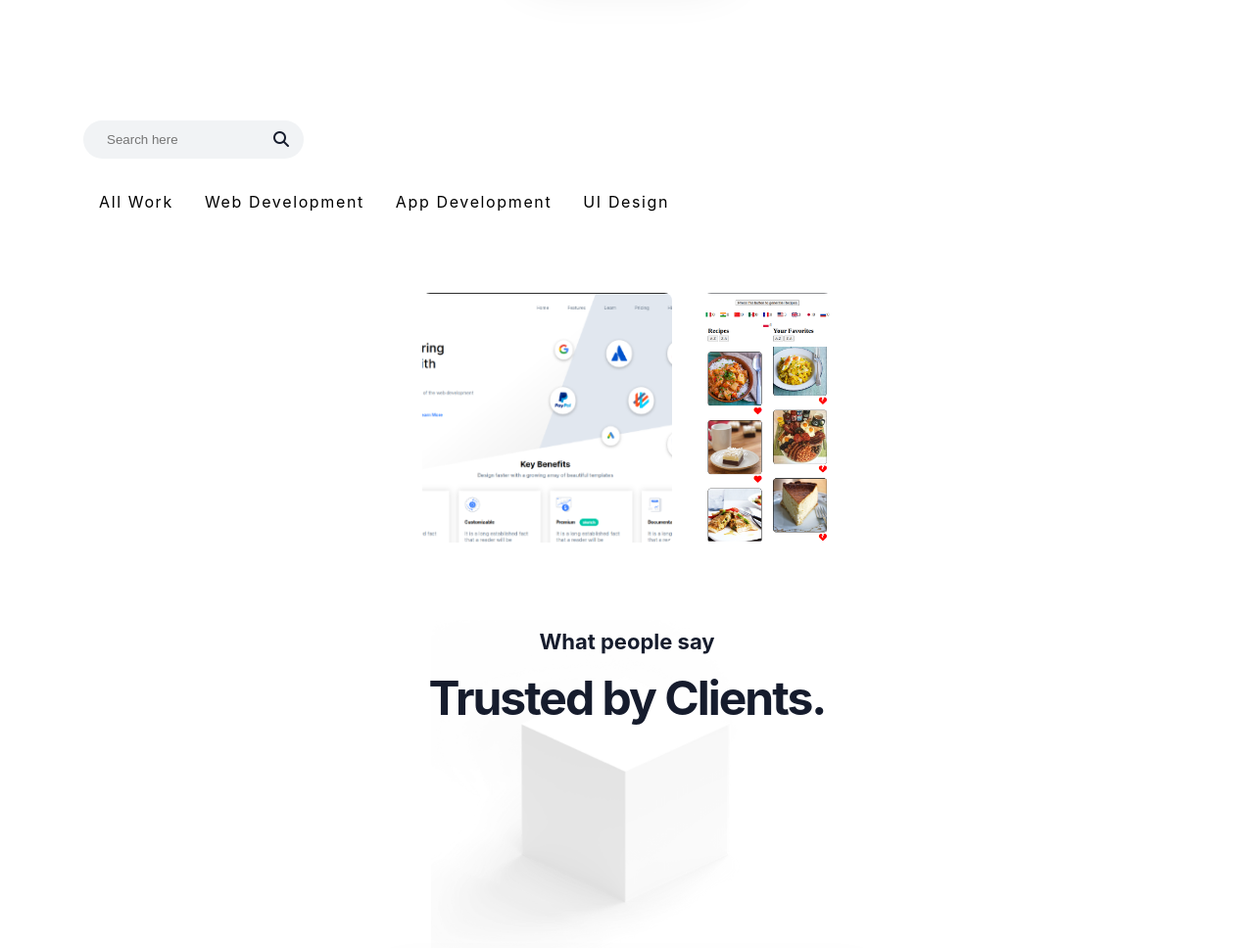
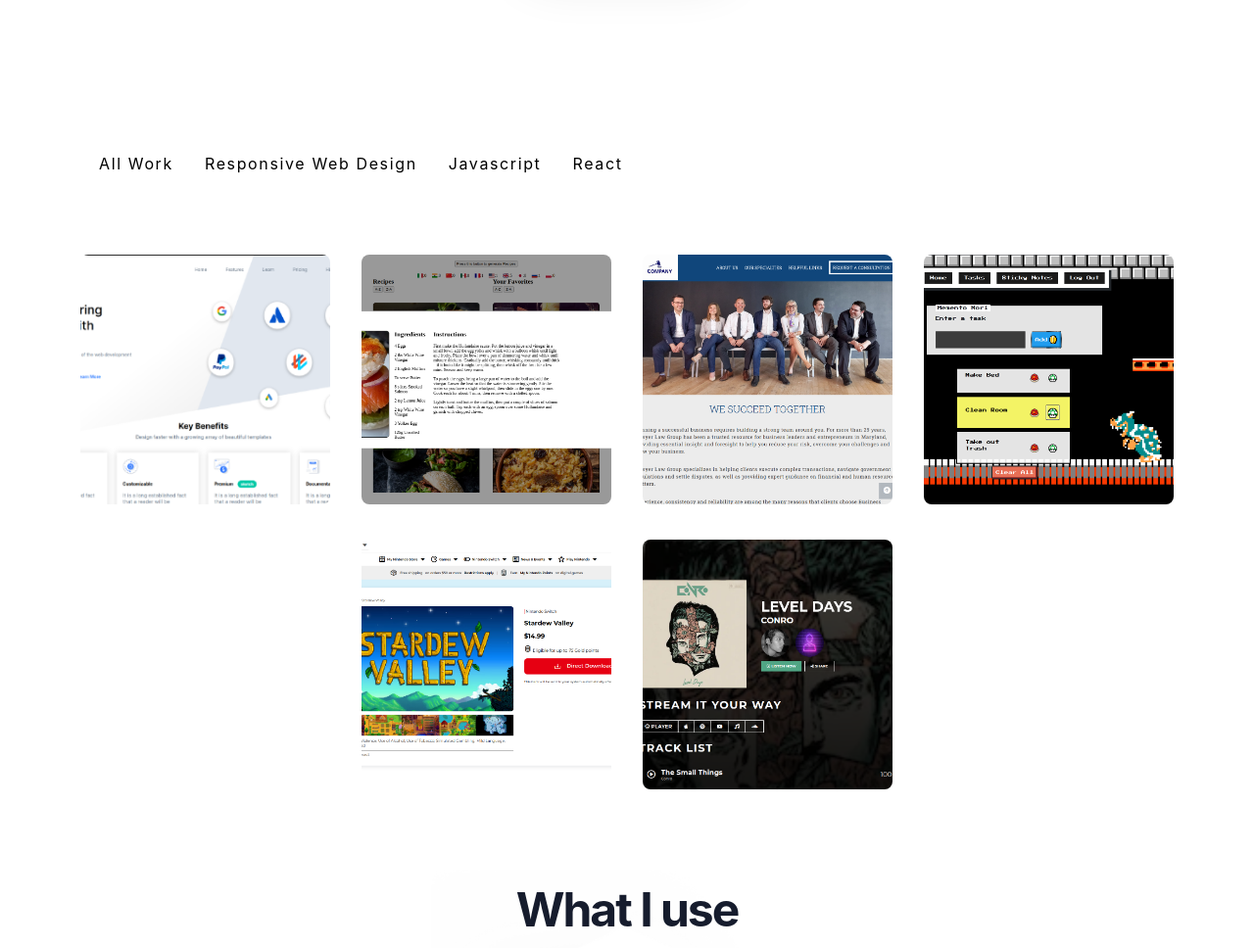
Before and after one commit to jpmllr89/portfolio, a plain HTML site: page index.html in a window 1280 px wide. Shown: the part 560-1528 px from the top of the page at 98% size. Drawn offline with Linux system fonts and the light colour scheme.

Commit message:
add pictures

```diff
--- a/index.html
+++ b/index.html
@@ -34,9 +34,9 @@
       <div class="container">
         <div class="hero-text">
           <i class="fa fa-code"></i>
-          <h2 class="header-lg">Code. Eat. Sleep.</h2>
-          <p class="sub-header">I create meaningful solutions for your brands and products.
-            <br> Give your Customers an experience they will not forget.
+          <h2 class="header-lg">Structure, Tackle, Refine</h2>
+          <p class="sub-header">I am a beginner coder dedicated to creating meaningful solutions that will elevate your business to the next level.
+            <br>
           </p>
           <a href="" class="btn btn-primary round-pill" data-open="contact">LET'S TALK NOW</a>
         </div>
@@ -45,15 +45,15 @@
 
     <section class="portfolio">
       <div class="nav-search container">
-        <label for="search">
+        <!-- <label for="search">
           <input autocomplete="off" id="search" class="search-input" type="text" placeholder="Search here">
           <i class="fas fa-search"></i>
-        </label>
+        </label> -->
         <ul class="nav-filter ul-no-bullets">
           <li data-filter="all" class="filter-link">All Work</li>
-          <li data-filter="web" class="filter-link">Web Development</li>
-          <li data-filter="app" class="filter-link">App Development</li>
-          <li data-filter="ui" class="filter-link">UI Design</li>
+          <li data-filter="Responsive CSS" class="filter-link">Responsive Web Design</li>
+          <li data-filter="Javascript" class="filter-link">Javascript</li>
+          <li data-filter="React" class="filter-link">React</li>
         </ul>
       </div>
       <div class="portfolio-panel">
@@ -63,15 +63,28 @@
 
     <section class="testimonial">
       <div class="testimonial-title">
-        <div>What people say</div>
-        <h2 class="header-md">Trusted by Clients.</h2>
+        <!-- <div>What people say</div> -->
+        <h2 class="header-md">What I use</h2>
       </div>
 
       <div class="testimonial-img-wrapper">
         <img src="assets/img/cube.png" alt="cube">
       </div>
 
-      <div class="testimonial-carousel">
+      <div class="marquee">
+            <ul class="marquee-content">
+              <li><i class="fa-brands fa-square-js"></i></li>
+              <li><i class="fa-brands fa-html5"></i></li>
+              <li><i class="fa-brands fa-css3-alt"></i></li>
+              <li><i class="fa-brands fa-react"></i></li>
+              <li><i class="fa-brands fa-dev"></i></li>
+              <li><i class="fa-brands fa-aws"></i></li>
+              <li><i class="fa-brands fa-github"></i></li>
+              <li><i class="fa-brands fa-codepen"></i></li>
+            </ul>
+        </div>
+
+      <!-- <div class="testimonial-carousel">
 
         <div class="testimonial-carousel-item">
           <p>#1 Folio Designer is a clean and Lorem ipsum dolor sit, amet consectetur adipisicing elit. Facilis alias eaque beatae ipsum accusantium. Et suscipit ratione nihil est,</p>
@@ -111,6 +124,7 @@
             </div>
           </div>
         </div>
+
       </div>
 
 
@@ -121,7 +135,7 @@
         <button>
           <i class="fas fa-arrow-right"></i>
         </button>
-      </div>
+      </div> -->
     </section>
 
 
@@ -135,7 +149,7 @@
         </header>
         <div class="modal-body">
           <div class="img-wrapper">
-            <img src="assets/img/img1.jpg" alt="">
+            <img src="assets/img/me.png" alt="">
           </div>
           <div class="text-body">
             <h2>Jesse Miller</h2>
@@ -148,18 +162,6 @@
               <a href="mailto:jpmllr89@gmail.com">jpmllr89@gmail.com</a>
             </div>
           </div>
-        </div>
-        <div class="marquee">
-            <ul class="marquee-content">
-              <li><i class="fa-brands fa-square-js"></i></li>
-              <li><i class="fa-brands fa-html5"></i></li>
-              <li><i class="fa-brands fa-css3-alt"></i></li>
-              <li><i class="fa-brands fa-react"></i></li>
-              <li><i class="fa-brands fa-dev"></i></li>
-              <li><i class="fa-brands fa-aws"></i></li>
-              <li><i class="fa-brands fa-github"></i></li>
-              <li><i class="fa-brands fa-codepen"></i></li>
-            </ul>
         </div>
       </div>
     </div>
--- a/js/data.js
+++ b/js/data.js
@@ -24,7 +24,7 @@ const data = {
       attributes: [
         {
           name: "data-item",
-          value: "web"
+          value: "Responsive CSS"
         },
         {
           name: "data-open",
@@ -33,13 +33,13 @@ const data = {
       ]
     },
     {
-      picture: './assets/img/recipe_api.png',
+      picture: './assets/img/recipes_api.png',
       title:'Recipe Collection API',
       caption:'Recipe API',
       attributes: [
         {
           name: "data-item",
-          value: "web"
+          value: "Javascript"
         },
         {
           name: "data-open",
@@ -47,66 +47,66 @@ const data = {
         }
       ]
     },
-    // {
-    //   picture:'./assets/img/portfolio-3.jpg',
-    //   title:'Web Development',
-    //   caption:'Shopping website',
-    //   attributes: [
-    //     {
-    //       name: "data-item",
-    //       value: "web"
-    //     },
-    //     {
-    //       name: "data-open",
-    //       value: "modal3"
-    //     }
-    //   ]
-    // },
-    // {
-    //   picture:'./assets/img/portfolio-7.jpg',
-    //   title:'Web Development',
-    //   caption:'Skate Website',
-    //   attributes: [
-    //     {
-    //       name: "data-item",
-    //       value: "web"
-    //     },
-    //     {
-    //       name: "data-open",
-    //       value: "modal4"
-    //     }
-    //   ]
-    // },
-    // {
-    //   picture:'./assets/img/portfolio-5.jpg',
-    //   title:'App Development',
-    //   caption:'Dating App',
-    //   attributes: [
-    //     {
-    //       name: "data-item",
-    //       value: "app"
-    //     },
-    //     {
-    //       name: "data-open",
-    //       value: "modal5"
-    //     }
-    //   ]
-    // },
-    // {
-    //   picture:'./assets/img/portfolio-6.jpg',
-    //   title:'App Development',
-    //   caption:'Gaming App',
-    //   attributes: [
-    //     {
-    //       name: "data-item",
-    //       value: "app"
-    //     },
-    //     {
-    //       name: "data-open",
-    //       value: "modal6"
-    //     }
-    //   ]
-    // },
+    {
+      picture:'./assets/img/lawfirm.png',
+      title:'Lawfirm Business',
+      caption:'Lawfirm Landing Page',
+      attributes: [
+        {
+          name: "data-item",
+          value: "Responsive CSS"
+        },
+        {
+          name: "data-open",
+          value: "modal3"
+        }
+      ]
+    },
+    {
+      picture:'./assets/img/taskApp.png',
+      title:'Super Retro Production',
+      caption:'Productivity App',
+      attributes: [
+        {
+          name: "data-item",
+          value: "React"
+        },
+        {
+          name: "data-open",
+          value: "modal4"
+        }
+      ]
+    },
+    {
+      picture:'./assets/img/youtube.png',
+      title:'Nintendo.com Clone',
+      caption:'A clone from Nintendo\'s website',
+      attributes: [
+        {
+          name: "data-item",
+          value: "Responsive CSS"
+        },
+        {
+          name: "data-open",
+          value: "modal5"
+        }
+      ]
+    },
+    {
+      picture:'./assets/img/monstercat.png',
+      title:'Monstercat Music Player',
+      caption:'Responsive Website',
+      attributes: [
+        {
+          name: "data-item",
+          value: "Responsive CSS"
+        },
+        {
+          name: "data-open",
+          value: "modal6"
+        }
+      ]
+    },
     // {
     //   picture:'./assets/img/portfolio-7.jpg',
     //   title:'UI Design',
@@ -146,7 +146,7 @@ const data = {
       img: "./assets/img/saas.png",
       strongParagraph: "Mock Software as a Service Website",
       firstParagraph: "This is a mock website for a SaaS company. It is a responsive website that is built with HTML, CSS, and JavaScript. It is a single page website that has a smooth scroll effect",
-      link: "https://www.saas-sandy.vercel.app"
+      link: "https://saas-8b9b.vercel.app/"
     },
     {
       id: "modal2",
@@ -156,38 +156,38 @@ const data = {
       firstParagraph: "This is a recipe collection app that uses an API to fetch recipes. It is a single page, responsive website that is built with HTML, CSS, and JavaScript and has a smooth scrolling effect.",
       link: "https://what-to-eat-api-v2-43z8.vercel.app/"
     },
-    // {
-    //   id: "modal3",
-    //   h3: "Web Development",
-    //   img: "./assets/img/portfolio-3.jpg",
-    //   strongParagraph: "My first Awesome Website",
-    //   firstParagraph: "Lorem ipsum dolor sit amet, consectetur adipisicing elit. Enim corrupti repellendus sunt minus, ipsam cumque perspiciatis. Obcaecati, sit eligendi illo ipsa exercitationem modi cumque repellendus eos aliquam magni reiciendis nam?",
-    //   secondParagraph: "Lorem ipsum dolor sit amet, consectetur adipisicing elit. Enim corrupti repellendus sunt minus, ipsam cumque perspiciatis. Obcaecati, sit eligendi illo ipsa exercitationem modi cumque repellendus eos aliquam magni reiciendis nam?"
-    // },
-    // {
-    //   id: "modal4",
-    //   h3: "Web Development",
-    //   img: "./assets/img/portfolio-7.jpg",
-    //   strongParagraph: "My first Awesome Website",
-    //   firstParagraph: "Lorem ipsum dolor sit amet, consectetur adipisicing elit. Enim corrupti repellendus sunt minus, ipsam cumque perspiciatis. Obcaecati, sit eligendi illo ipsa exercitationem modi cumque repellendus eos aliquam magni reiciendis nam?",
-    //   secondParagraph: "Lorem ipsum dolor sit amet, consectetur adipisicing elit. Enim corrupti repellendus sunt minus, ipsam cumque perspiciatis. Obcaecati, sit eligendi illo ipsa exercitationem modi cumque repellendus eos aliquam magni reiciendis nam?"
-    // },
-    // {
-    //   id: "modal5",
-    //   h3: "App Development",
-    //   img: "./assets/img/portfolio-5.jpg",
-    //   strongParagraph: "My first Awesome Website",
-    //   firstParagraph: "Lorem ipsum dolor sit amet, consectetur adipisicing elit. Enim corrupti repellendus sunt minus, ipsam cumque perspiciatis. Obcaecati, sit eligendi illo ipsa exercitationem modi cumque repellendus eos aliquam magni reiciendis nam?",
-    //   secondParagraph: "Lorem ipsum dolor sit amet, consectetur adipisicing elit. Enim corrupti repellendus sunt minus, ipsam cumque perspiciatis. Obcaecati, sit eligendi illo ipsa exercitationem modi cumque repellendus eos aliquam magni reiciendis nam?"
-    // },
-    // {
-    //   id: "modal6",
-    //   h3: "App Development",
-    //   img: "./assets/img/portfolio-6.jpg",
-    //   strongParagraph: "My first Awesome Website",
-    //   firstParagraph: "Lorem ipsum dolor sit amet, consectetur adipisicing elit. Enim corrupti repellendus sunt minus, ipsam cumque perspiciatis. Obcaecati, sit eligendi illo ipsa exercitationem modi cumque repellendus eos aliquam magni reiciendis nam?",
-    //   secondParagraph: "Lorem ipsum dolor sit amet, consectetur adipisicing elit. Enim corrupti repellendus sunt minus, ipsam cumque perspiciatis. Obcaecati, sit eligendi illo ipsa exercitationem modi cumque repellendus eos aliquam magni reiciendis nam?"
-    // },
+    {
+      id: "modal3",
+      h3: "Small Lawfirm",
+      img: "./assets/img/lawfirm.png",
+      strongParagraph: "Law Firm Small business landing page",
+      firstParagraph: "Lorem ipsum dolor sit amet, consectetur adipisicing elit. Enim corrupti repellendus sunt minus, ipsam cumque perspiciatis. Obcaecati, sit eligendi illo ipsa exercitationem modi cumque repellendus eos aliquam magni reiciendis nam?",
+      link: "https://mock-lawfirm.vercel.app/"
+    },
+    {
+      id: "modal4",
+      h3: "Productivity App",
+      img: "./assets/img/taskApp.png",
+      strongParagraph: "Super Retro Production",
+      firstParagraph: "This is a productivity app that utilizes the React framework. It is a single page, responsive website that is built with HTML, CSS, and Javascript.  This page also won the Devslopes Hackathon.",
+      link: "https://prod-app-hackathon.vercel.app/"
+    },
+    {
+      id: "modal5",
+      h3: "Nintendo Clone",
+      img: "./assets/img/youtube.png",
+      strongParagraph: "Nintendo Clone Website",
+      firstParagraph: "This is a clone of Nintendo's website. It is a single page that is built with HTML and CSS.",
+      link: "https://mock-nintendo.vercel.app/"
+    },
+    {
+      id: "modal6",
+      h3: "Monstercat Clone",
+      img: "./assets/img/monstercat.jpg",
+      strongParagraph: "Monstercat Website Clone",
+      firstParagraph: "This is a clone of Monstercat's website. It is a single page that is built with HTML and CSS.",
+      link: ""
+    },
     // {
     //   id: "modal7",
     //   h3: "UI Development",
@@ -204,8 +204,58 @@ const data = {
     //   firstParagraph: "Lorem ipsum dolor sit amet, consectetur adipisicing elit. Enim corrupti repellendus sunt minus, ipsam cumque perspiciatis. Obcaecati, sit eligendi illo ipsa exercitationem modi cumque repellendus eos aliquam magni reiciendis nam?",
     //   secondParagraph: "Lorem ipsum dolor sit amet, consectetur adipisicing elit. Enim corrupti repellendus sunt minus, ipsam cumque perspiciatis. Obcaecati, sit eligendi illo ipsa exercitationem modi cumque repellendus eos aliquam magni reiciendis nam?"
     // },
+  ],
+    testimonials: [
+      {
+        quote: "Lorem ipsum dolor sit amet consectetur adipisicing elit. Necessitatibus, voluptates.",
+        img:"./assets/img/testimonials/testimonial-1.jpg",
+        name: "John Doe",
+        org: "Crip Pride Worldwide"
+      },
+      {
+        quote: "Lorem ipsum dolor sit amet consectetur adipisicing elit. Necessitatibus, voluptates.",
+        img:"./assets/img/testimonials/testimonial-2.jpg",
+        name: "DRIZZY DRAKE",
+        org: "Crip Pride Worldwide"
+      },
+      {
+        quote: "Lorem ipsum dolor sit amet consectetur adipisicing elit. Necessitatibus, voluptates.",
+        img:"./assets/img/testimonials/testimonial-3.jpg",
+        name: "Ice Rube",
+        org: "Crip Pride Worldwide"
+      },
+      {
+        quote: "Lorem ipsum dolor sit amet consectetur adipisicing elit. Necessitatibus, voluptates.",
+        img:"./assets/img/testimonials/testimonial-4.jpg",
+        name: "Sanic",
+        org: "Crip Pride Worldwide"
+      },
+      {
+        quote: "Lorem ipsum dolor sit amet consectetur adipisicing elit. Necessitatibus, voluptates.",
+        img:"./assets/img/testimonials/testimonial-5.jpg",
+        name: "Bloot",
+        org: "Crip Pride Worldwide"
+      },
+      {
+        quote: "Lorem ipsum dolor sit amet consectetur adipisicing elit. Necessitatibus, voluptates.",
+        img:"./assets/img/testimonials/testimonial-6.jpg",
+        name: "Snoot",
+        org: "Crip Pride Worldwide"
+      },
+      {
+        quote: "Lorem ipsum dolor sit amet consectetur adipisicing elit. Necessitatibus, voluptates.",
+        img:"./assets/img/testimonials/testimonial-7.jpg",
+        name: "CLEETUS",
+        org: "Crip Pride Worldwide"
+      },
+      {
+        quote: "Lorem ipsum dolor sit amet consectetur adipisicing elit. Necessitatibus, voluptates.",
+        img:"./assets/img/testimonials/testimonial-8.jpg",
+        name: "Rambam",
+        org: "Crip Pride Worldwide"
+      },
 
-  ]
+    ],
 
 }
 
@@ -261,3 +311,27 @@ for(let i = 0; i< data.dataModals.length; i++){
   </div>`;
   main.appendChild(modalElement);
 }
+
+// Generate Testimonials
+const testimonials = document.querySelector('.testimonial-carousel');
+const testimonialItem = "testimonial-carousel-item";
+
+for(let i = 0; i< data.dataModals.length; i++){
+  let testimonialElement = document.createElement('div');
+  testimonialElement.classList.add(testimonialItem);
+  testimonialElement.setAttribute('data-animation', "slideDown");
+  testimonialElement.innerHTML =
+  `
+    <p>${data.testimonials[i].quote}</p>
+    <div class="testimonial-author">
+      <div class="author-image-wrapper">
+        <img src=${data.testimonials[i].img} alt="avatar">
+      </div>
+      <div class="details">
+        <h2>${data.testimonials[i].name}</h2>
+        <p>${data.testimonials[i].org}</p>
+      </div>
+    </div>
+  `;
+  testimonials.appendChild(testimonialElement);
+}
```
Also changed, not shown: assets/img/lawfirm.png (added), assets/img/monstercat.png (added), assets/img/recipes_api.png (added), assets/img/taskApp.png (added), assets/img/youtube.png (added).
